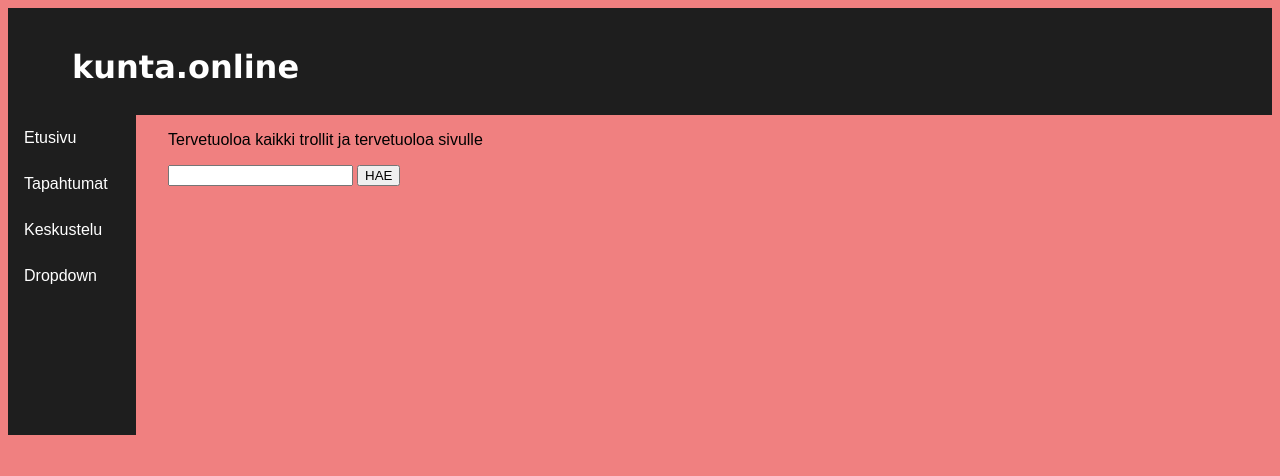
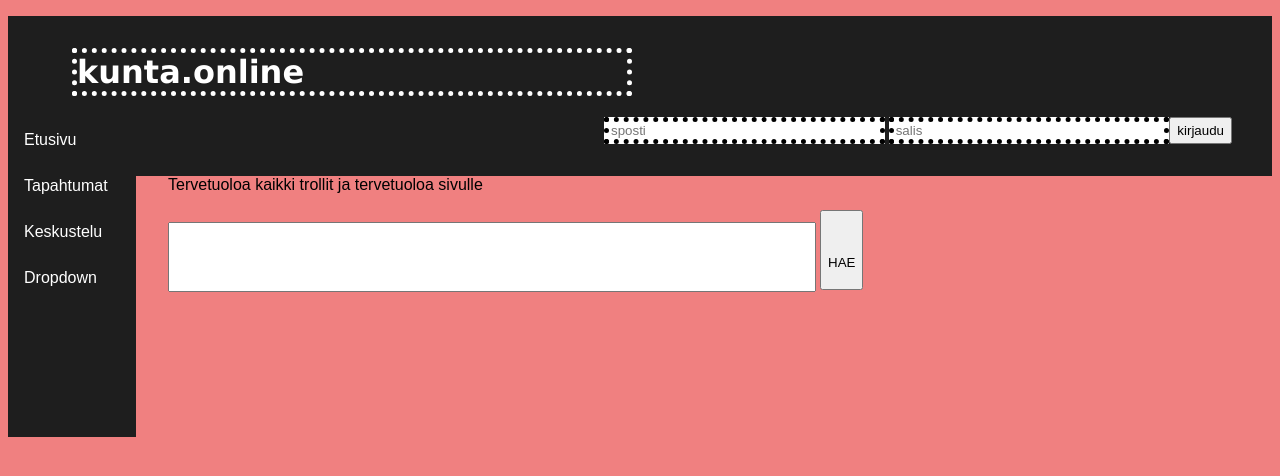
Before and after one commit to kossikenguru/kuntachat, a plain HTML site: page index.html in a window 1280 px wide. Drawn offline with Linux system fonts and the light colour scheme.

Commit message:
En tiiä saatana

```diff
--- a/index.html
+++ b/index.html
@@ -9,14 +9,10 @@
     <body>
         <div class="otsikkobox">
             <h1 class="otsikko">kunta.online</h1>
-            <!-- <ul id="ylavalikko">
-                <li id="valikko">etusivu</li>
-                <li id="valikko">tapahtumat</li>
-                <li id="valikko">keskustelu</li>
-                <li id="valikko">valikko</li>
-                <li id="valikko">valikko</li>
-                <li id="kirjaudu">kirjaudu</li>
-            </ul> -->
+            <div class="kirjautuminen">
+            <input class="sapobox" type="text" placeholder="sposti"/>
+            <input class="salabox" type="text" placeholder="salis"/>
+            <button class="kirjaudu">kirjaudu</button>
             </div>
 
             <div class="navbar">
@@ -34,6 +30,9 @@
                   </div>
                 </div>
               </div>
+        </div>
+
+
 
           <div class="fb-page"
           data-tabs="events"
@@ -47,8 +46,8 @@
         </div>
 
         <div id="haku">
-            <input id="hakubox" type="text"/>
-            <button>HAE</button>
+            <input class="hakubox" type="text"/>
+            <button class="hakunappi">HAE</button>
         </div>
 
     </body>
--- a/style.css
+++ b/style.css
@@ -1,9 +1,13 @@
 
 .otsikkobox{
+    float: left;
+    width: 100%;
+    position: relative;
+    top: 0;
+    left: 0;
     background-color: rgb(30, 30, 30);
     border: 0;
-    padding-bottom: 0.5em;
-    padding-top: 0.5em;
+    height: 10em;
 }
 
 .otsikko{
@@ -11,7 +15,8 @@
     font-family: Verdana, Geneva, Tahoma, sans-serif;
     margin-top: 1em;
     margin-left: 2em;
-
+    margin-right: 20em;
+    border: dotted 5px;
 }
 
 .teksti{
@@ -30,9 +35,11 @@ li#valikko{
     padding-right: 1em;
 }
 
-li#kirjaudu{
+.kirjaudu{
     float: right;
-    padding-right: 3em;
+    margin-right: 3em;
+    color: black;
+    font-family: Arial, Helvetica, sans-serif;
 }
 
 body{
@@ -40,11 +47,18 @@ body{
 }
 
 div#haku{
-    padding-left: 10em;;
+    margin-left: 10em;
 }
 
-input#hakuboksi{
-    width: 100em;
+.hakunappi{
+    height: 6em;
+    padding-top: 2em;
+}
+
+.hakubox{
+    width: 20em;
+    height: 2em;
+    font-size: 2em;
 }
 
 .valikkobox{
@@ -52,8 +66,28 @@ input#hakuboksi{
     width: 8em;
 }
 
+.kirjautuminen{
+    float: right;
+}
+
+.sapobox, .salabox{
+    border: dotted 5px;
+    width: 20em;
+    margin-bottom: 0.5em;
+}
+
+.sapobox{
+    margin-right: ;
+}
+
+.kirjaudu{
+    height: 2em;
+}
+
 /* Navbar container */
 .navbar {
+    position: absolute;
+    left: 0;
     overflow: hidden;
     background-color: rgb(30, 30, 30);
     font-family: Arial;
```
Also changed, not shown: kuntachat.html (deleted, +0 -26 lines), 1 other file. Lines whose indentation alone changed are shown as unchanged.
